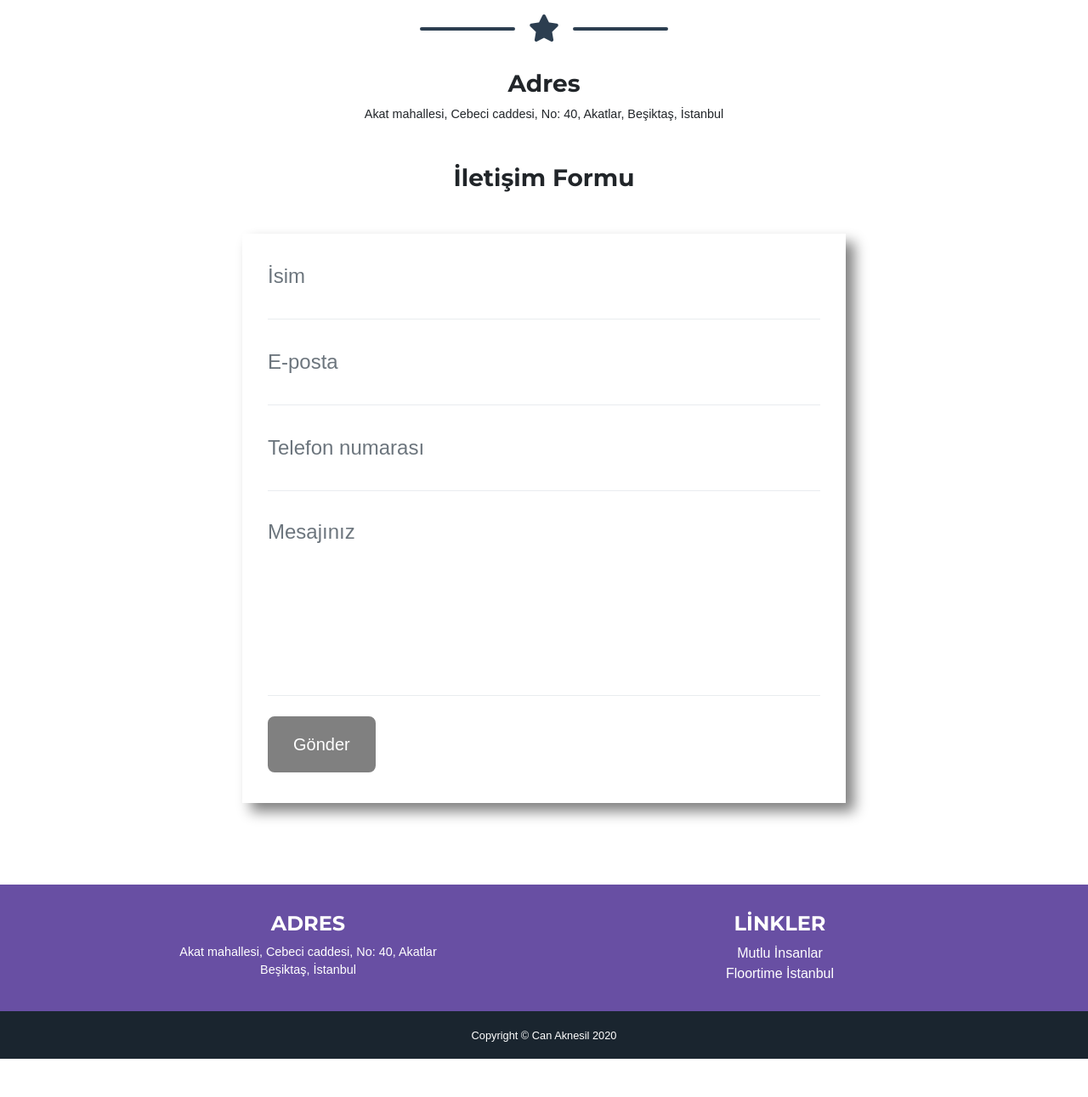
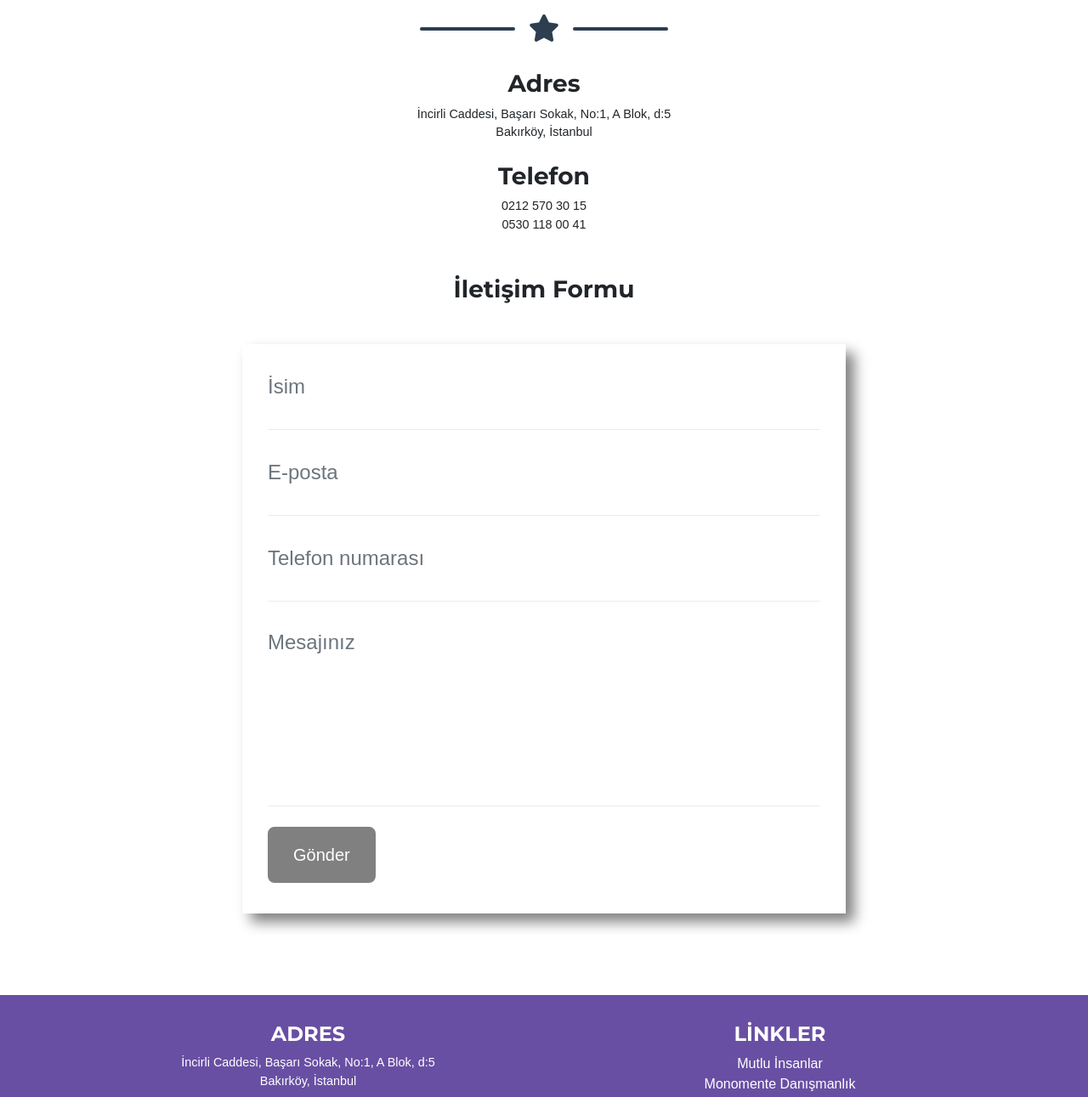
Before and after one commit to canaknesil/buket-site, a plain HTML site: page iletisim/index.html in a window 1280 px wide. Shown: the part 194-1485 px from the top of the page at 85% size. Before the commit the page ends 1440 px from the top, so only its background shows below. Drawn offline with Linux system fonts and the light colour scheme.

Commit message:
small updates

```diff
--- a/css/custom.css
+++ b/css/custom.css
@@ -98,3 +98,7 @@
 	padding-left: 100px;
     }
 }
+
+.yazi {
+    text-align: justify;
+}
--- a/iletisim/index.html
+++ b/iletisim/index.html
@@ -37,8 +37,9 @@
 
       <div class="text-center">
 	<h3>Adres</h3>
-	<p class="lead mb-4" style="font-size:90%;">Akat mahallesi,
-	  Cebeci caddesi, No: 40, Akatlar, Beşiktaş, İstanbul</p>
+	<p class="lead mb-4" style="font-size:90%;">İncirli Caddesi, Başarı Sokak, No:1, A Blok, d:5<br>Bakırköy, İstanbul</p>
+	<h3>Telefon</h3>
+	<p class="lead mb-4" style="font-size:90%;">0212 570 30 15<br>0530 118 00 41</p>
 	<h3 class="mt-5">İletişim Formu</h3>
       </div>
 
--- a/js-import/footer.js
+++ b/js-import/footer.js
@@ -10,7 +10,8 @@ document.write(`
 
         <div class="mb-5 mb-lg-0">
           <h4 class="text-uppercase mb-2">Adres</h4>
-          <p class="lead mb-0" style="font-size:90%;">Akat mahallesi, Cebeci caddesi, No: 40, Akatlar<br>Beşiktaş, İstanbul</p>
+          <!-- <p class="lead mb-0" style="font-size:90%;">Akat mahallesi, Cebeci caddesi, No: 40, Akatlar<br>Beşiktaş, İstanbul</p> -->
+          <p class="lead mb-0" style="font-size:90%;">İncirli Caddesi, Başarı Sokak, No:1, A Blok, d:5<br>Bakırköy, İstanbul</p>
         </div>
 
       </div>
@@ -19,7 +20,9 @@ document.write(`
         <div class="mb-5 mb-lg-0">
           <h4 class="text-uppercase mb-2">Linkler</h4>
           <a class="lead mb-0" style="font-size:100%; color: white" href="https://www.mutluinsanlar.com/">Mutlu İnsanlar</a><br>
-          <a class="lead mb-0" style="font-size:100%; color: white" href="http://www.floortimeistanbul.com/index.php">Floortime İstanbul</a>
+          <!-- <a class="lead mb-0" style="font-size:100%; color: white" href="http://www.floortimeistanbul.com/index.php">Floortime İstanbul</a> -->
+          <a class="lead mb-0" style="font-size:100%; color: white" href="https://www.monomente.com/tr/ekip/10/buket-ozensoy-cocuk-ergen-uzman-klinik-psikolog">Monomente Danışmanlık</a>
+
         </div>
 
       </div>
```
Also changed, not shown: hakkimda/index.html (+1 -1 lines), index.html (+2 -2 lines).
